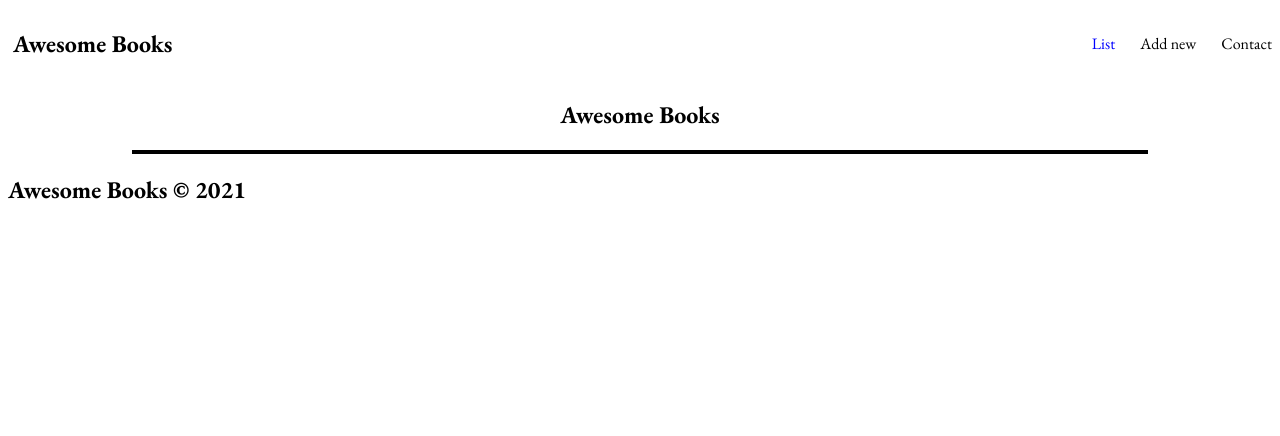
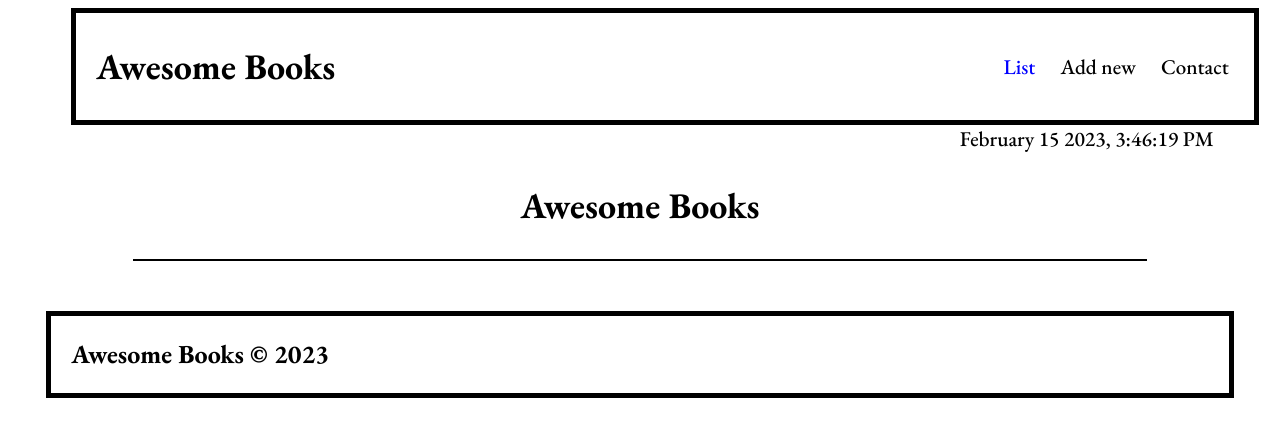
Before and after one commit to amanuelbelete95/awesome-books, a website: page index.html in a window 1280 px wide. Both pictures are taken after a click on the link "List". Drawn offline with nearby package versions, Linux system fonts and the light colour scheme.

Commit message:
Add nav.js to script.js/fix bugs

```diff
--- a/index.html
+++ b/index.html
@@ -68,9 +68,9 @@
     </section>
 
     <footer>
-      <h2>Awesome Books &copy; 2021</h2>
+      <h2>Awesome Books &copy; 2023</h2>
     </footer>
-    <script src="nav.js"></script>
+
     <script src="script.js"></script>
   </body>
 </html>
--- a/nav.js
+++ /dev/null
@@ -1,34 +0,0 @@
-const list = document.querySelector('.nav-list');
-const add = document.querySelector('.nav-add');
-const contact = document.querySelector('.nav-contact');
-
-const listBook = document.querySelector('.list-books');
-const form = document.querySelector('.form');
-const contactSection = document.querySelector('.contact');
-
-list.addEventListener('click', () => {
-  form.style.display = 'none';
-  contactSection.style.display = 'none';
-  listBook.style.display = 'flex';
-  list.style.color = 'blue';
-  add.style.color = 'black';
-  contact.style.color = 'black';
-});
-
-add.addEventListener('click', () => {
-  form.style.display = 'flex';
-  contactSection.style.display = 'none';
-  listBook.style.display = 'none';
-  add.style.color = 'blue';
-  list.style.color = 'black';
-  contact.style.color = 'black';
-});
-
-contact.addEventListener('click', () => {
-  form.style.display = 'none';
-  contactSection.style.display = 'flex';
-  listBook.style.display = 'none';
-  contact.style.color = 'blue';
-  list.style.color = 'black';
-  list.style.color = 'black';
-});
--- a/script.js
+++ b/script.js
@@ -109,3 +109,38 @@ const time = date.toLocaleString('en-US', {
 });
 
 dateElement.textContent = `${month} ${day} ${year}, ${time}`;
+
+const list = document.querySelector('.nav-list');
+const add1 = document.querySelector('.nav-add');
+const contact = document.querySelector('.nav-contact');
+
+const listBook = document.querySelector('.list-books');
+const form = document.querySelector('.form');
+const contactSection = document.querySelector('.contact');
+
+list.addEventListener('click', () => {
+  form.style.display = 'none';
+  contactSection.style.display = 'none';
+  listBook.style.display = 'flex';
+  list.style.color = 'blue';
+  add1.style.color = 'black';
+  contact.style.color = 'black';
+});
+
+add1.addEventListener('click', () => {
+  form.style.display = 'flex';
+  contactSection.style.display = 'none';
+  listBook.style.display = 'none';
+  add1.style.color = 'blue';
+  list.style.color = 'black';
+  contact.style.color = 'black';
+});
+
+contact.addEventListener('click', () => {
+  form.style.display = 'none';
+  contactSection.style.display = 'flex';
+  listBook.style.display = 'none';
+  contact.style.color = 'blue';
+  add1.style.color = 'black';
+  list.style.color = 'black';
+});
--- a/style.css
+++ b/style.css
@@ -2,6 +2,7 @@
 
 body {
   font-family: "EB Garamond", serif;
+  font-weight: 500;
 }
 
 section {
@@ -26,7 +27,7 @@ section {
 
 .book-container {
   width: 100%;
-  border: 2px solid black;
+  border: 1px solid black;
 }
 
 .book {
@@ -52,12 +53,25 @@ section {
   justify-content: flex-end;
 }
 
+header{
+  width: 90%;
+  margin: 0 auto;
+}
+
+footer {
+  width: 90%;
+  margin: 50px auto;
+  border: 5px solid black;
+  padding: 0 20px;
+}
+
 nav {
   display: flex;
   justify-content: space-between;
   align-items: center;
   width: 100%;
-  padding: 0 5px;
+  padding: 0 20px;
+  border: 5px solid black;
 }
 
 nav ul {
@@ -76,6 +90,7 @@ nav li {
 nav a {
   text-decoration: none;
   color: black;
+  font-size: 21px;
 }
 
 .date {
@@ -103,12 +118,38 @@ nav a {
 }
 
 input {
-  width: 300px;
+  width: 400px;
   padding: 10px;
   margin: 8px 0;
   box-sizing: border-box;
+  font-size: 21px;
 }
 
 #date {
   margin: 0;
+  font-size: 21px;
 }
+
+p{
+  font-size: 21px;
+}
+
+h1 {
+  font-size: 36px;
+}
+
+h2 {
+  font-size: 26px;
+}
+
+.contact ul li {
+  font-size: 21px;
+}
+
+.book button {
+  font-size: 18px;
+}
+
+.nav-list{
+  color: blue;
+}
```
